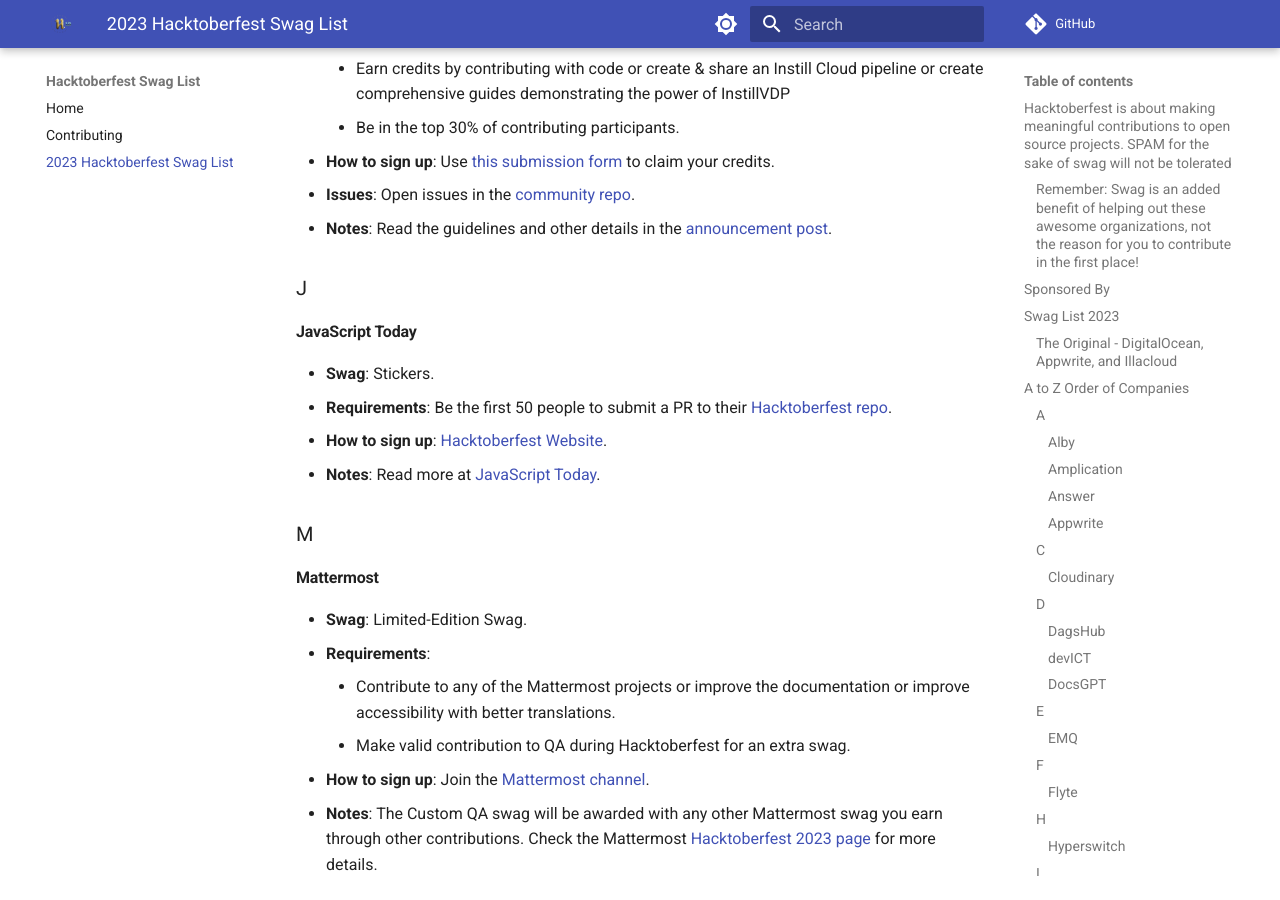
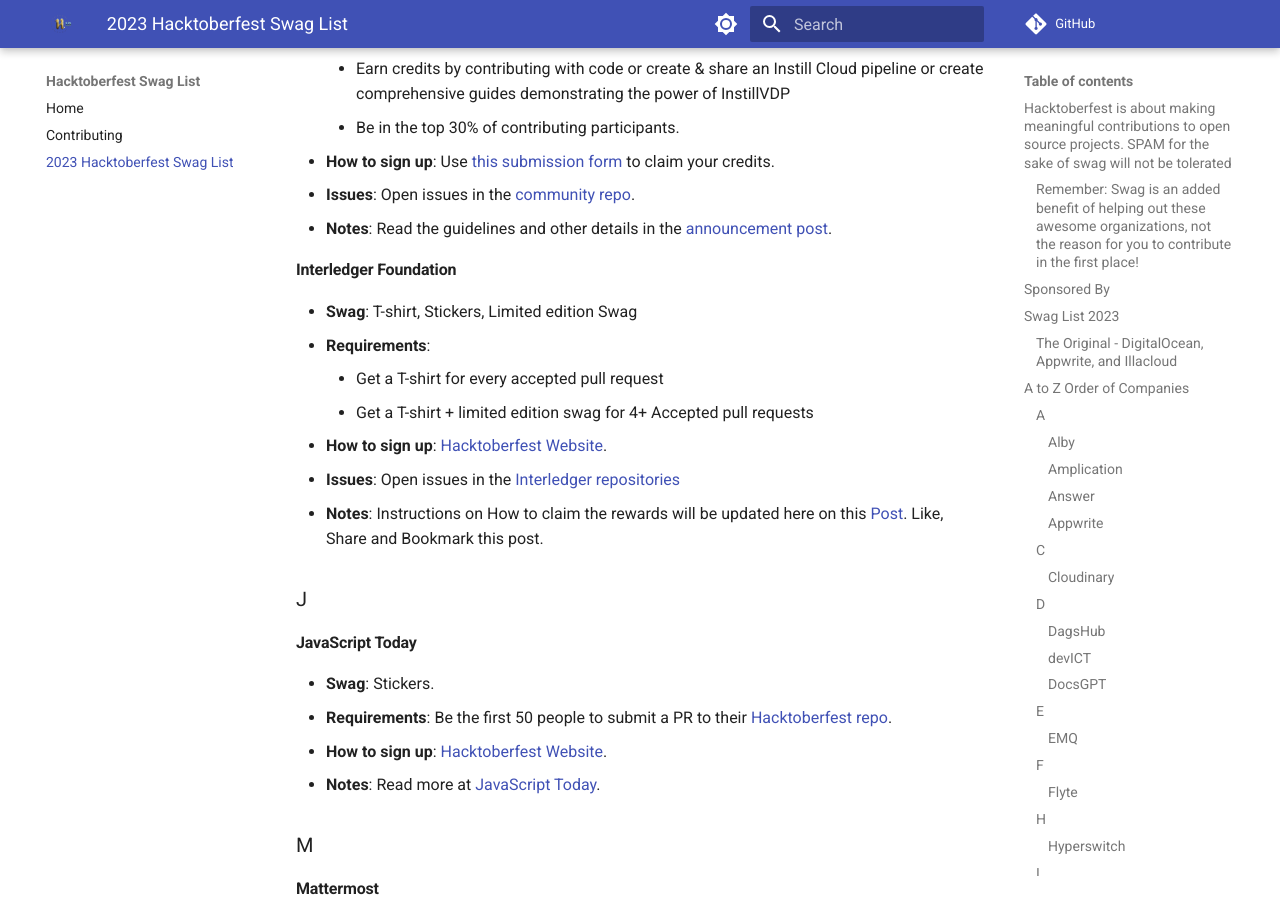
Before and after one commit to crweiner/hacktoberfest-swag-list, an MkDocs documentation site: the page built from docs/list.md, in a window 1280 px wide and 900 px high, scrolled down 5337 px. Built offline with MkDocs 1.6.1 and Material for MkDocs 9.7.7, drawn with Linux system fonts in a browser that asks for light colours; plug-ins that fetch from the network failed and are left out; comment, search, counter and statistics services are not loaded.

Commit message:
chore: Added Interledger foundation to swag list

```diff
--- a/docs/list.md
+++ b/docs/list.md
@@ -175,6 +175,16 @@
 - **Issues**: Open issues in the [community repo](https://github.com/instill-ai/community/issues?q=is:issue+is:open+label:hacktoberfest,+label:%22good+first+issue%22,%22help+wanted%22+).
 - **Notes**: Read the guidelines and other details in the [announcement post](https://www.instill.tech/blog/celebrate-Hacktoberfest-2023).
 
+#### **Interledger Foundation**
+
+- **Swag**: T-shirt, Stickers, Limited edition Swag
+- **Requirements**:
+    - Get a T-shirt for every accepted pull request
+    - Get a T-shirt + limited edition swag for 4+ Accepted pull requests
+- **How to sign up**: [Hacktoberfest Website](https://hacktoberfest.com).
+- **Issues**: Open issues in the [Interledger repositories](https://github.com/interledger)
+- **Notes**: Instructions on How to claim the rewards will be updated here on this [Post](https://community.interledger.org/devcer/hacktoberfest-with-interledger-join-the-open-payments-movement-3bkd). Like, Share and Bookmark this post.
+
 ### J
 
 #### **JavaScript Today**
```
